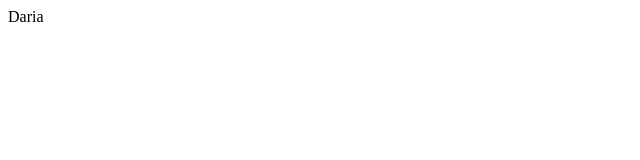
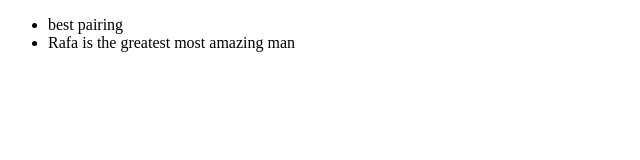
Before and after one commit to dariathompson/notes, a plain HTML site: page index.html in a window 1280 px wide. Shown: the whole page, without its empty margins (0-640 px from the left). Drawn offline with Linux system fonts and the light colour scheme.

Commit message:
shownotes on html done

```diff
--- a/index.html
+++ b/index.html
@@ -7,7 +7,7 @@
 
 </head>
 <body>
-  <div id='app'><h1>Hello</h1></div>
+  <div id="app">hello</div>
   <script src='lib/note-model.js'></script>
   <script src='lib/note-list-model.js'></script>
   <script src='lib/note-list-view.js'></script>
--- a/lib/note-controller.js
+++ b/lib/note-controller.js
@@ -1,22 +1,24 @@
-var display = document.getElementById("app");
-display.innerHTML = "Daria";
+(function(exports){
+    class NoteController {
+        constructor(noteList) {
+            this.noteList = noteList;
+            this.noteListView = new NoteListView(noteList);
 
-// (function(exports) {
-//   class NoteController {
-//   constructor(noteList = new NoteList) {
-//     this.noteList = noteList;
-//     this.noteListView = new NoteListView(noteList);
-//   }
+        }
 
-//   showHtml(){
-//     var display = document.getElementById("app");
-//     let btn = document.getElementById("btn");
-//     display.innerHTML = "howdy";
-//     btn.addEventListener("click", () => {
-//       display.innerHTML = "howdy";
-//     })
-//     display.innerHTML = "Howdy";
-//   }
-// };
-// exports.NoteController = NoteController;
-// })(this);
+        showHtml() {
+            var app = document.getElementById("app");
+            app.innerHTML = this.noteListView.viewNotes();
+          }
+    }
+
+exports.NoteController = NoteController;
+
+})(this);
+
+var list = new NoteList;
+list.addNote("best pairing");
+list.addNote("Rafa is the greatest most amazing man");
+
+var controller = new NoteController(list);
+controller.showHtml();
```
Also changed, not shown: 1 other file.
